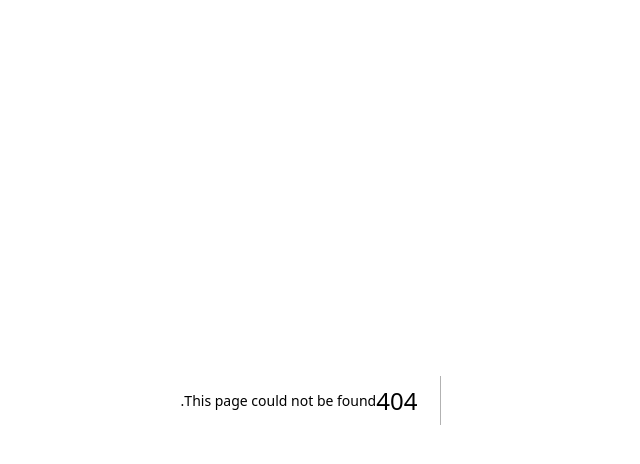
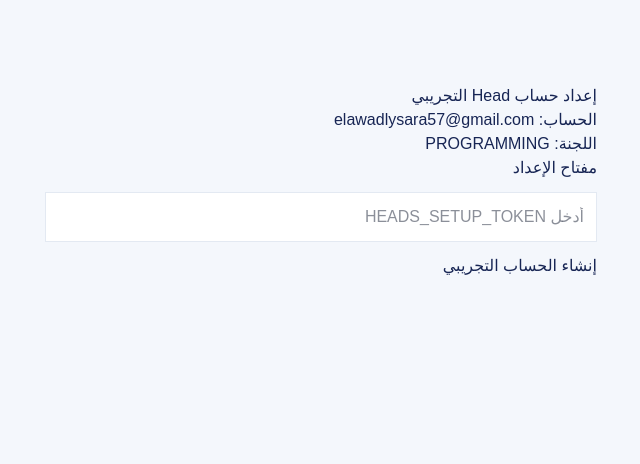
Before and after one commit to ahmed123-am/ieee-hours-tasks, a Next.js app: page /admin-setup in a window 1280 px wide. Before the commit this address had no page. Shown: the top 464 px of the page, without its empty margins (319-959 px from the left). Built offline with nearby package versions, Linux system fonts and the light colour scheme.

Commit message:
Add temporary Head setup page

```diff
--- /dev/null
+++ b/app/admin-setup/page.tsx
@@ -0,0 +1,102 @@
+
+"use client";
+
+import { useState } from "react";
+import { createClient } from "@/lib/supabase/client";
+
+export default function AdminSetupPage() {
+  const [token, setToken] = useState("");
+  const [result, setResult] = useState("");
+  const [loading, setLoading] = useState(false);
+
+  async function createTestHead() {
+    setLoading(true);
+    setResult("");
+
+    try {
+      const supabase = createClient();
+      const {
+        data: { user },
+        error: authError,
+      } = await supabase.auth.getUser();
+
+      if (authError || !user) {
+        setResult("سجّل الدخول إلى الموقع أولًا.");
+        return;
+      }
+
+      const response = await fetch("/api/admin/create-heads", {
+        method: "POST",
+        headers: {
+          "Content-Type": "application/json",
+          "x-heads-setup-token": token,
+        },
+        body: JSON.stringify({}),
+      });
+
+      const data = await response.json();
+      setResult(JSON.stringify(data, null, 2));
+    } catch {
+      setResult("حدث خطأ في الاتصال. راجع Vercel Runtime Logs.");
+    } finally {
+      setLoading(false);
+    }
+  }
+
+  return (
+    <main
+      style={{
+        maxWidth: 600,
+        margin: "60px auto",
+        padding: 24,
+        fontFamily: "sans-serif",
+      }}
+    >
+      <h1>إعداد حساب Head التجريبي</h1>
+
+      <p>
+        الحساب: elawadlysara57@gmail.com
+        <br />
+        اللجنة: PROGRAMMING
+      </p>
+
+      <label htmlFor="setup-token">مفتاح الإعداد</label>
+
+      <input
+        id="setup-token"
+        type="password"
+        autoComplete="off"
+        value={token}
+        onChange={(event) => setToken(event.target.value)}
+        placeholder="أدخل HEADS_SETUP_TOKEN"
+        style={{
+          display: "block",
+          width: "100%",
+          padding: 12,
+          margin: "12px 0",
+          boxSizing: "border-box",
+        }}
+      />
+
+      <button
+        type="button"
+        onClick={createTestHead}
+        disabled={loading || !token.trim()}
+      >
+        {loading ? "جارٍ التنفيذ..." : "إنشاء الحساب التجريبي"}
+      </button>
+
+      {result && (
+        <pre
+          style={{
+            whiteSpace: "pre-wrap",
+            overflowWrap: "anywhere",
+            marginTop: 24,
+          }}
+        >
+          {result}
+        </pre>
+      )}
+    </main>
+  );
+}
```
